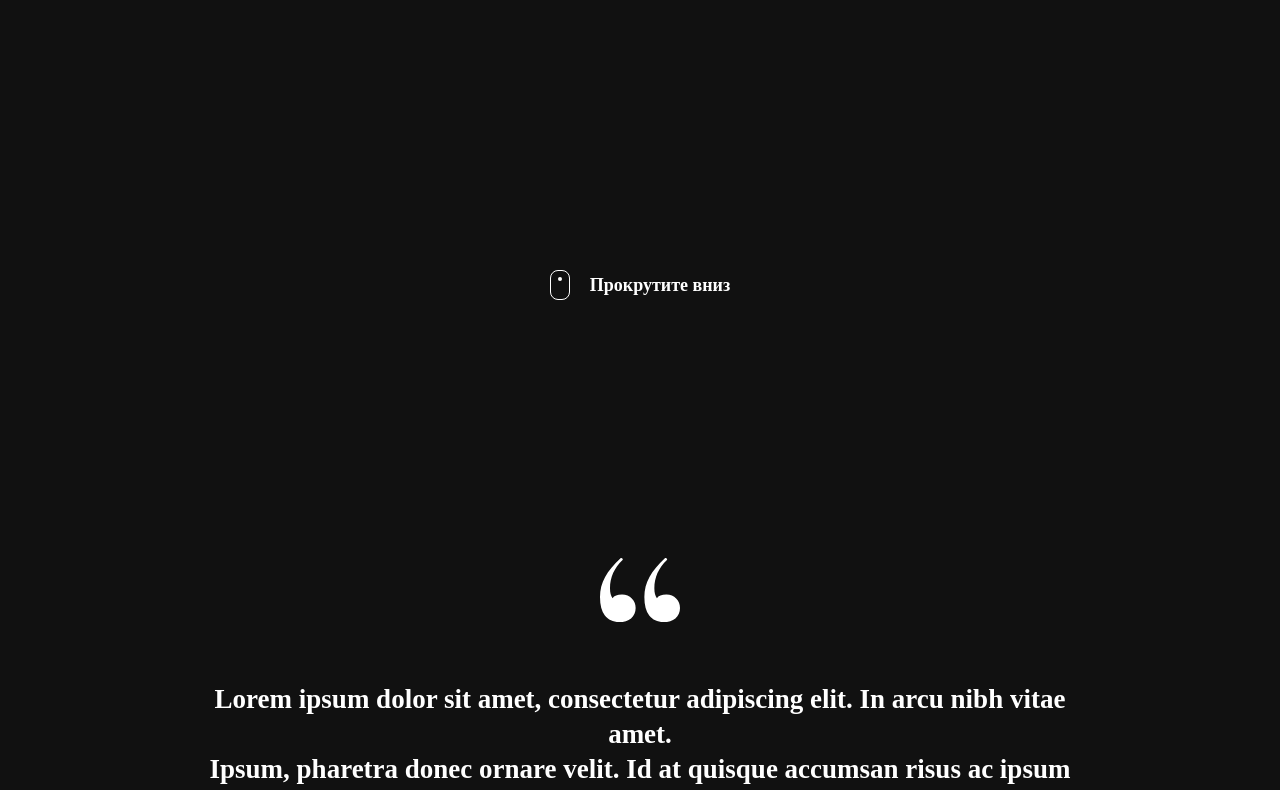
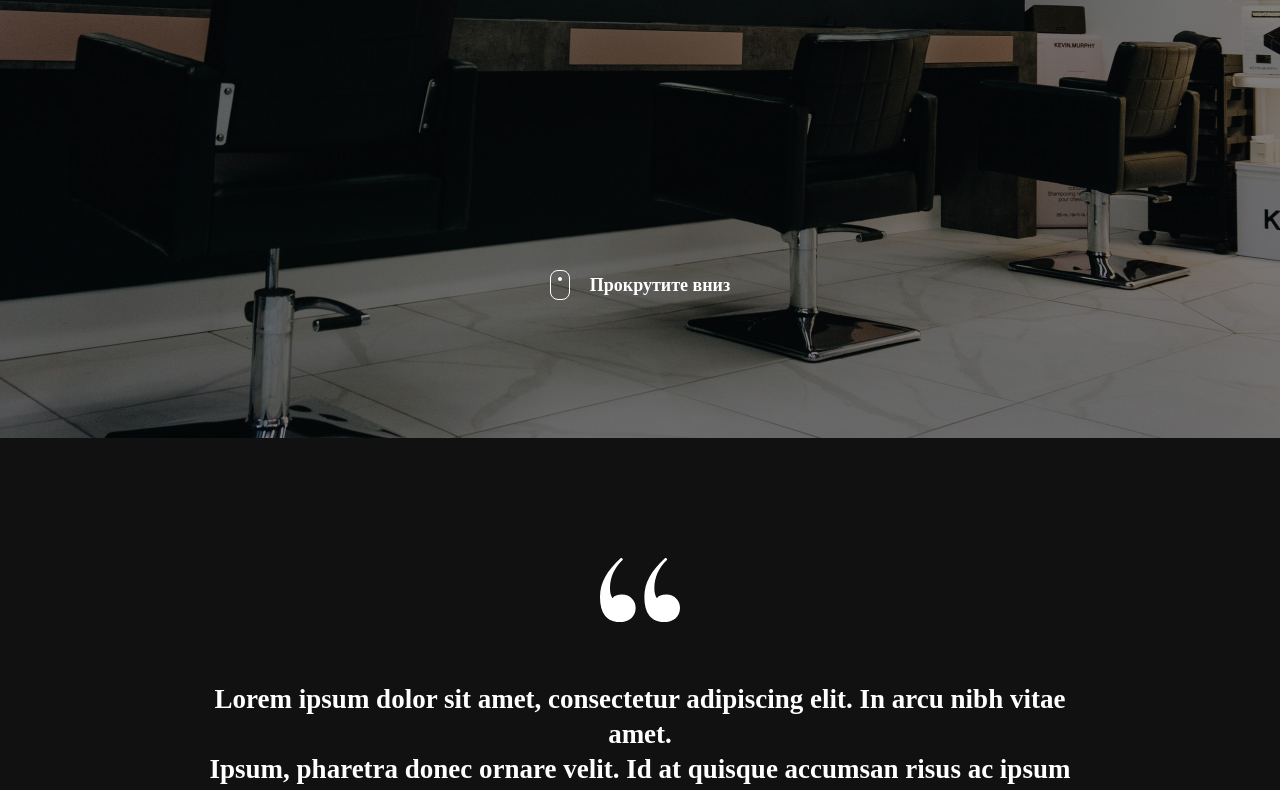
Before and after one commit to rkarpovich/Delote-Beauty, a plain HTML site: page index.html in a window 1280 px wide. Shown: the part 600-1390 px from the top of the page. Drawn offline with Linux system fonts and the light colour scheme; a web font is replaced by a local one.

Commit message:
edits in the code

```diff
--- a/css/pages/home/home.css
+++ b/css/pages/home/home.css
@@ -6,7 +6,7 @@
 @import url("home-1920.css");
 
 header {
-  background: url("../../assets/img/home/header.jpg") center center no-repeat;
+  background: url("../../../assets/img/home/header.jpg") center center no-repeat;
   background-size: cover;
 }
 
```
